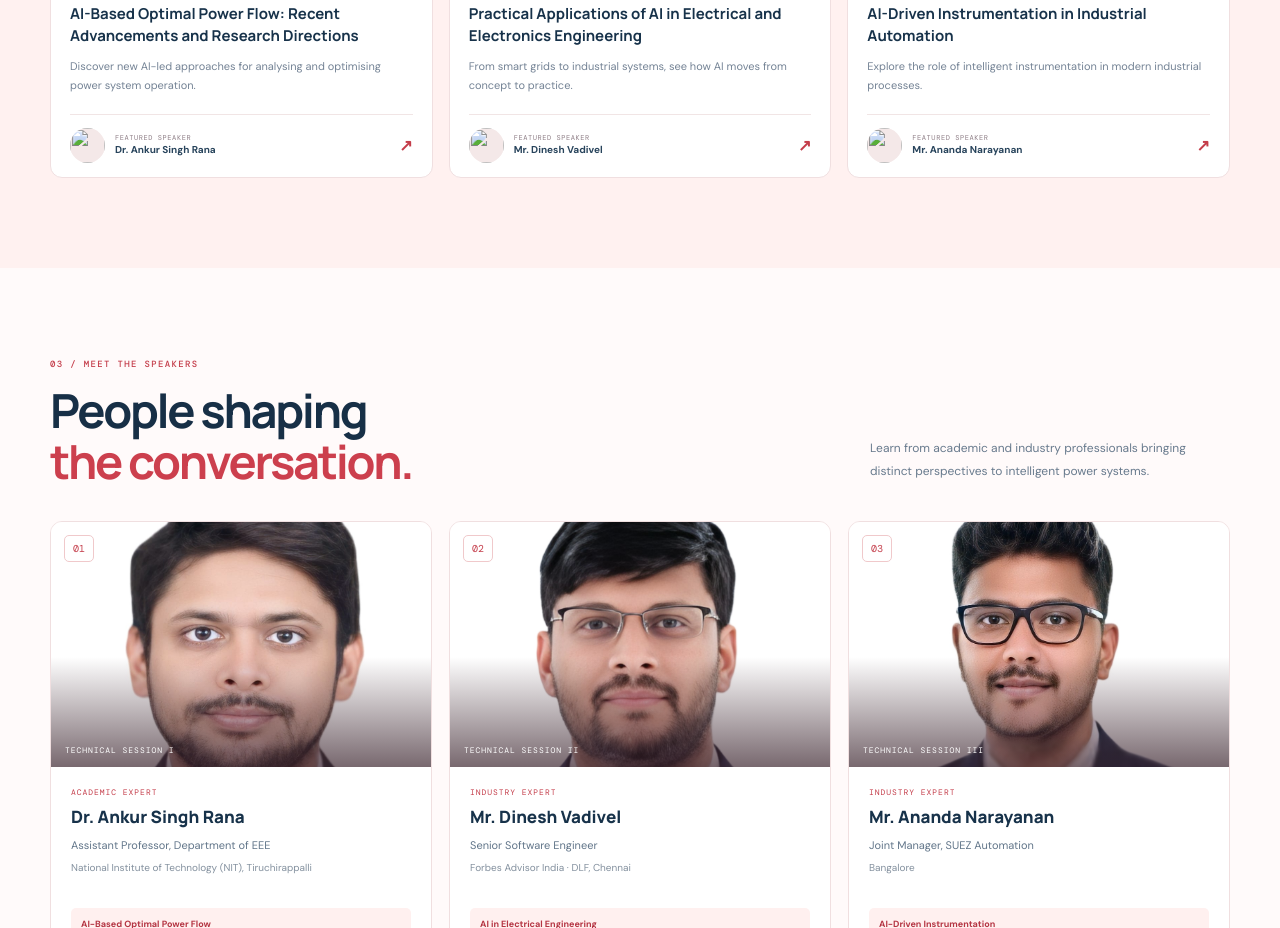
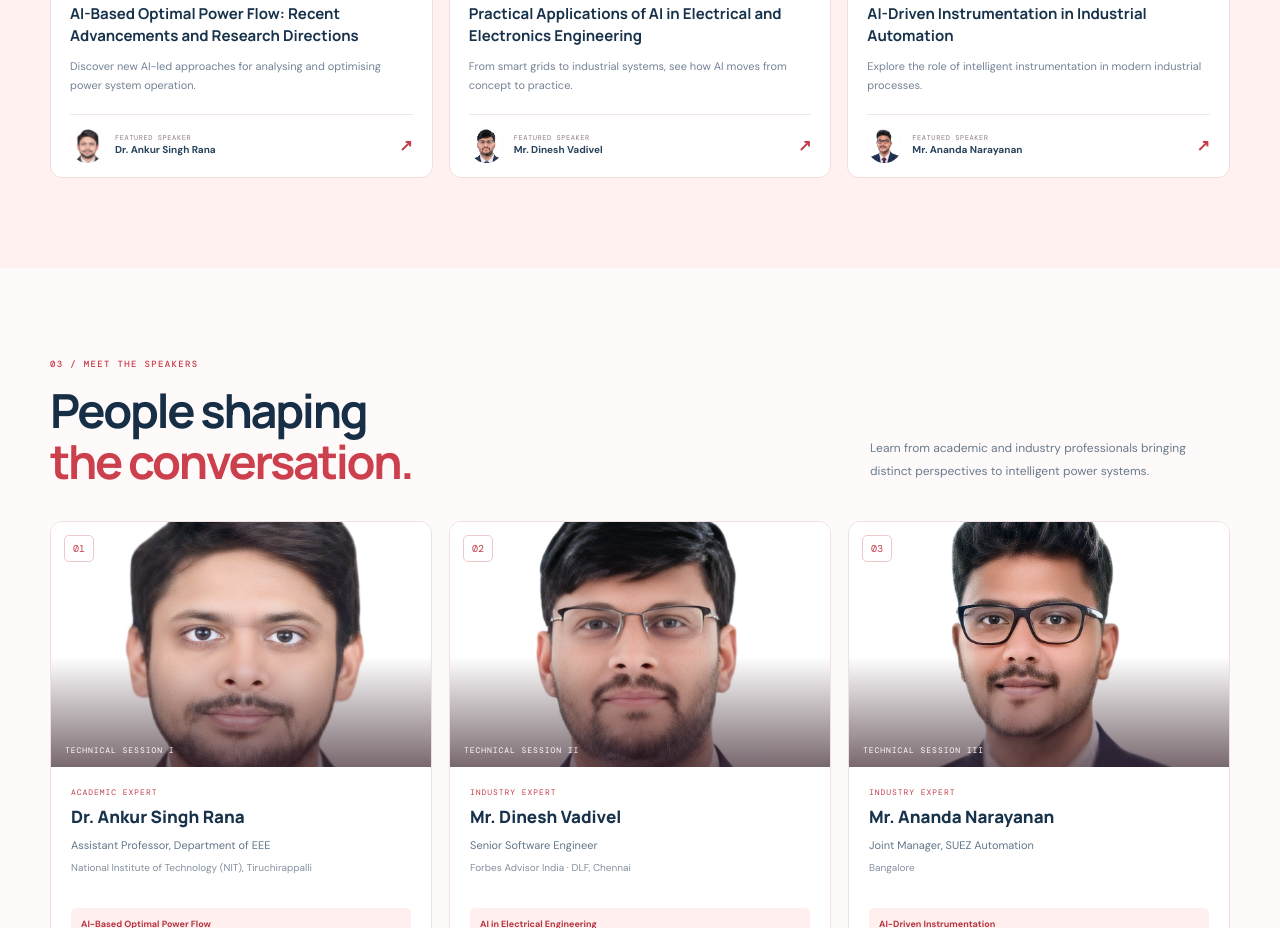
Before and after one commit to vinithg-byte/powerflow_ai, a plain HTML site: page index.html in a window 1280 px wide. Shown: the part 2419-3347 px from the top of the page. Drawn offline with nearby package versions, Linux system fonts and the light colour scheme.

Commit message:
format change

```diff
--- a/index.html
+++ b/index.html
@@ -118,9 +118,9 @@
 <section class="section sessions-section" id="sessions"><div class="wrap">
   <div class="section-top"><div><div class="kicker">02 / TECHNICAL PROGRAMME</div><h2>Three sessions.<br><span class="accent">One powerful direction.</span></h2></div><p>Academic knowledge meets practical industry experience across AI, electrical engineering and automation.</p></div>
   <div class="session-grid">
-    <article class="session-card session-one"><div class="session-head"><span>SESSION / 01</span><b>AI + POWER</b></div><div class="session-art art-neural"><div class="neural-core">AI</div><i class="neural-node n1"></i><i class="neural-node n2"></i><i class="neural-node n3"></i><i class="neural-node n4"></i><svg viewBox="0 0 300 150" aria-hidden="true"><g stroke="#3be1c9" stroke-width="1" opacity=".65"><path d="M35 30L100 65L65 120L150 75L230 35L260 105L150 75L230 125L100 65L260 105"/></g></svg></div><div class="session-body"><small>OPTIMISATION / RESEARCH</small><h3>AI-Based Optimal Power Flow: Recent Advancements and Research Directions</h3><p>Discover new AI-led approaches for analysing and optimising power system operation.</p><div class="session-speaker"><img src="assets/speaker-ankur-rana.jpg" alt=""><span><small>FEATURED SPEAKER</small><strong>Dr. Ankur Singh Rana</strong></span><b>↗</b></div></div></article>
-    <article class="session-card session-two"><div class="session-head"><span>SESSION / 02</span><b>AI + INDUSTRY</b></div><div class="session-art art-grid"><svg viewBox="0 0 300 150" aria-hidden="true"><g fill="none" stroke="#72a5ff" stroke-width="2"><path d="M18 120H282M30 95H270M52 70H248M75 45H225M105 20H195M55 120L75 45L95 120M115 120L150 20L185 120M205 120L225 45L245 120"/></g><g fill="#142d4a" stroke="#9bc0ff" stroke-width="2"><circle cx="75" cy="45" r="5"/><circle cx="150" cy="20" r="5"/><circle cx="225" cy="45" r="5"/></g></svg></div><div class="session-body"><small>SMART GRIDS / APPLICATIONS</small><h3>Practical Applications of AI in Electrical and Electronics Engineering</h3><p>From smart grids to industrial systems, see how AI moves from concept to practice.</p><div class="session-speaker"><img src="assets/speaker-dinesh-vadivel.jpg" alt=""><span><small>FEATURED SPEAKER</small><strong>Mr. Dinesh Vadivel</strong></span><b>↗</b></div></div></article>
-    <article class="session-card session-three"><div class="session-head"><span>SESSION / 03</span><b>AI + AUTOMATION</b></div><div class="session-art art-machine"><div class="machine-body"><span></span><span></span><span></span><b>AI</b></div><div class="machine-track"></div><i class="machine-dot"></i></div><div class="session-body"><small>INSTRUMENTATION / CONTROL</small><h3>AI-Driven Instrumentation in Industrial Automation</h3><p>Explore the role of intelligent instrumentation in modern industrial processes.</p><div class="session-speaker"><img src="assets/speaker-ananda-narayanan.jpg" alt=""><span><small>FEATURED SPEAKER</small><strong>Mr. Ananda Narayanan</strong></span><b>↗</b></div></div></article>
+    <article class="session-card session-one"><div class="session-head"><span>SESSION / 01</span><b>AI + POWER</b></div><div class="session-art art-neural"><div class="neural-core">AI</div><i class="neural-node n1"></i><i class="neural-node n2"></i><i class="neural-node n3"></i><i class="neural-node n4"></i><svg viewBox="0 0 300 150" aria-hidden="true"><g stroke="#3be1c9" stroke-width="1" opacity=".65"><path d="M35 30L100 65L65 120L150 75L230 35L260 105L150 75L230 125L100 65L260 105"/></g></svg></div><div class="session-body"><small>OPTIMISATION / RESEARCH</small><h3>AI-Based Optimal Power Flow: Recent Advancements and Research Directions</h3><p>Discover new AI-led approaches for analysing and optimising power system operation.</p><div class="session-speaker"><img src="assets/speaker-ankur-rana.jpeg" alt=""><span><small>FEATURED SPEAKER</small><strong>Dr. Ankur Singh Rana</strong></span><b>↗</b></div></div></article>
+    <article class="session-card session-two"><div class="session-head"><span>SESSION / 02</span><b>AI + INDUSTRY</b></div><div class="session-art art-grid"><svg viewBox="0 0 300 150" aria-hidden="true"><g fill="none" stroke="#72a5ff" stroke-width="2"><path d="M18 120H282M30 95H270M52 70H248M75 45H225M105 20H195M55 120L75 45L95 120M115 120L150 20L185 120M205 120L225 45L245 120"/></g><g fill="#142d4a" stroke="#9bc0ff" stroke-width="2"><circle cx="75" cy="45" r="5"/><circle cx="150" cy="20" r="5"/><circle cx="225" cy="45" r="5"/></g></svg></div><div class="session-body"><small>SMART GRIDS / APPLICATIONS</small><h3>Practical Applications of AI in Electrical and Electronics Engineering</h3><p>From smart grids to industrial systems, see how AI moves from concept to practice.</p><div class="session-speaker"><img src="assets/speaker-dinesh-vadivel.jpeg" alt=""><span><small>FEATURED SPEAKER</small><strong>Mr. Dinesh Vadivel</strong></span><b>↗</b></div></div></article>
+    <article class="session-card session-three"><div class="session-head"><span>SESSION / 03</span><b>AI + AUTOMATION</b></div><div class="session-art art-machine"><div class="machine-body"><span></span><span></span><span></span><b>AI</b></div><div class="machine-track"></div><i class="machine-dot"></i></div><div class="session-body"><small>INSTRUMENTATION / CONTROL</small><h3>AI-Driven Instrumentation in Industrial Automation</h3><p>Explore the role of intelligent instrumentation in modern industrial processes.</p><div class="session-speaker"><img src="assets/speaker-ananda-narayanan.jpeg" alt=""><span><small>FEATURED SPEAKER</small><strong>Mr. Ananda Narayanan</strong></span><b>↗</b></div></div></article>
   </div>
 </div></section>
 
```
